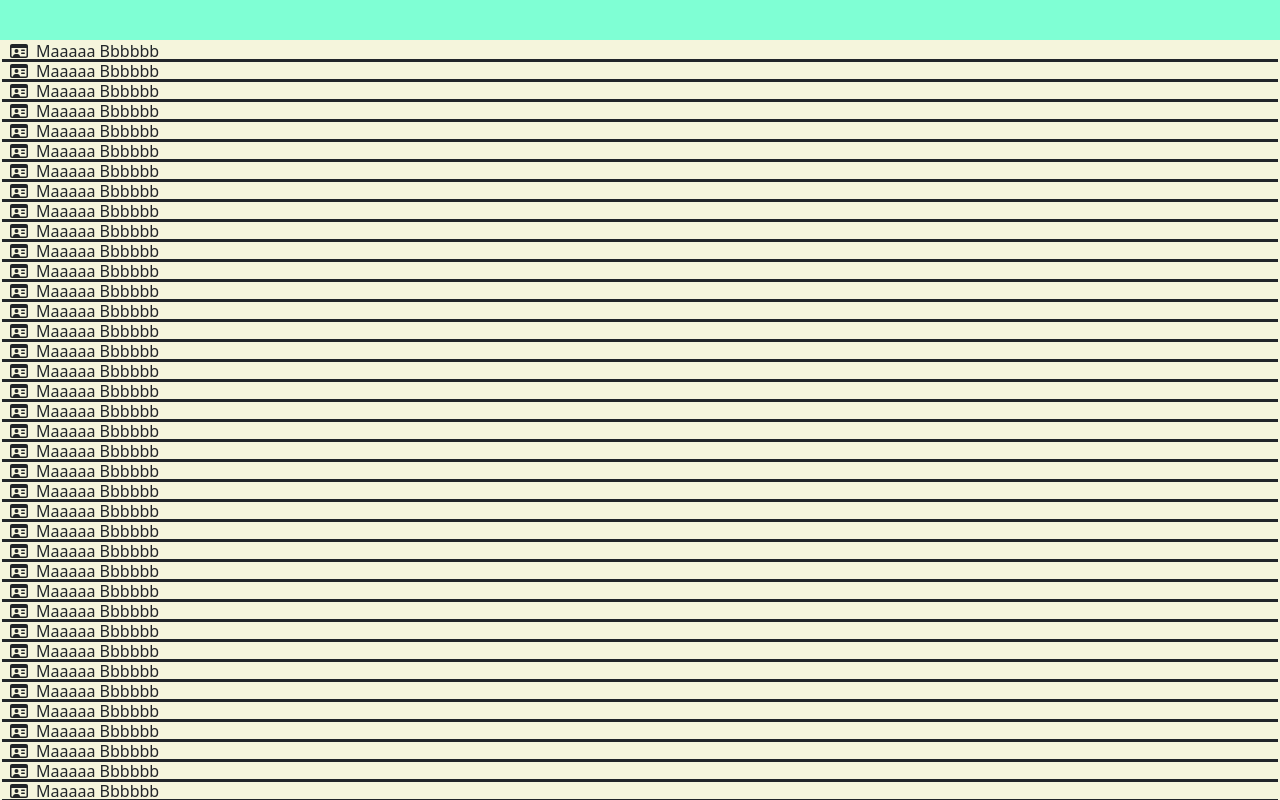
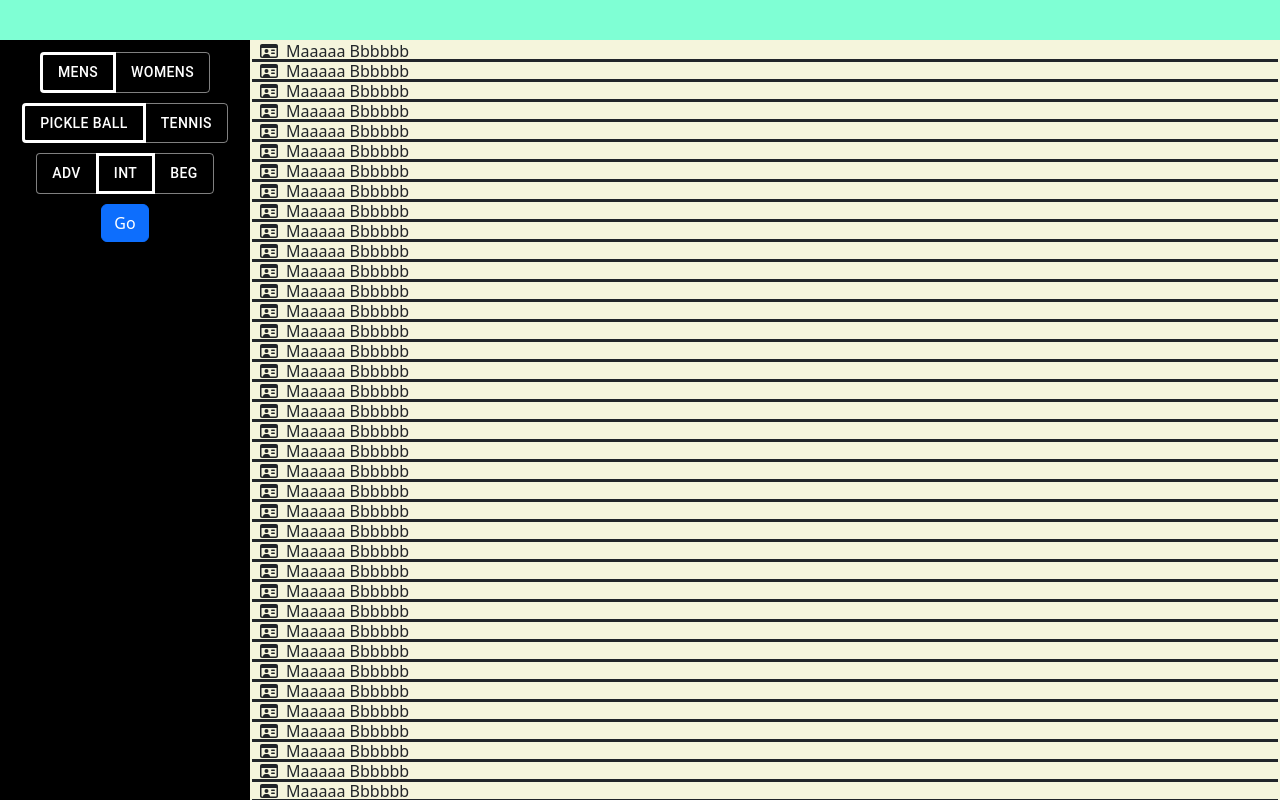
Before and after one commit to itayner/ladder, a React (Vite) app: page /ladder in a window 1280 px wide. Built offline with nearby package versions, Linux system fonts and the light colour scheme.

Commit message:
myMessage

```diff
--- a/src/App.jsx
+++ b/src/App.jsx
@@ -8,11 +8,13 @@ import "../src/stylesResp.css";
 import NavMob from "./components/mobile/NavMob";
 import NavDropdownMob from "./components/mobile/NavDropdownMob";
 import NavDesk from "./components/desktop/NavDesk.jsx";
-import LadderMob from "./components/mobile/content/LadderMob";
+import Ladder from "./components/mobile/content/Ladder";
 import LadderDesk from "./components/desktop/content/LadderDesk";
 import RegisterMob from "./components/mobile/content/RegisterMob.jsx";
 import RegisterDesk from "./components/desktop/content/RegisterDesk";
 import PlayerPopup from "./components/mobile/PlayerPopup";
+import FilterMob from "./components/mobile/content/FilterMob";
+import Sidebar from "./components/desktop/Sidebar";
 
 import { NavDropdownMobProvider } from "./contexts/navDropdownMob";
 import { ContentProvider } from "./contexts/content";
@@ -67,19 +69,15 @@ function App() {
         <RegContextProvider>
           <ContentProvider>
             <PlayerPopupMobProvider>
-              <div className="container-fluid no-padding my-container">
-                <div
-                  name="desktop-header"
-                  className="row my-row d-none d-sm-block"
-                >
-                  <div className="col desk-nav g-0"></div>
+              <div className="my-container">
+                <div name="desktop-header" className="d-none d-sm-block">
+                  <div className="desk-nav"></div>
                 </div>
-                <div className="row my-row my-body">
-                  <div
-                    name="desktop-side-panel"
-                    className="col-3 side-panel d-none d-sm-block g-0"
-                  ></div>
-                  <div name="main-panel" className="col main-panel g-0">
+                <div className="my-body">
+                  <div name="desktop-side-panel" className="side-panel">
+                    <Sidebar />
+                  </div>
+                  <div name="main-panel" className="main-panel">
                     <div
                       name="mobile-header-container"
                       className="d-xs-block d-sm-none mobile-header-container"
@@ -91,7 +89,8 @@ function App() {
                       className="content-panel content-resp"
                     >
                       <Routes>
-                        <Route path="/ladder" element={<LadderMob />} />
+                        <Route path="/ladder" element={<Ladder />} />
+                        <Route path="/filter" element={<FilterMob />} />
                         {/*
                         <Route path="/login" element={<LoginMob />} />
                         <Route path="/register" element={<RegisterMob />} />
@@ -103,7 +102,7 @@ function App() {
                     </div>
                     {/* Components unique to mobile */}
                     {isMobile && <NavDropdownMob />}
-                    {isMobile && <PlayerPopup />}
+                    <PlayerPopup />
                   </div>
                 </div>
               </div>
--- /dev/null
+++ b/src/components/desktop/Sidebar.jsx
@@ -0,0 +1,139 @@
+import React, { useState, useEffect } from "react";
+import { useNavigate } from "react-router-dom";
+import { ButtonGroup, Button } from "@mui/material";
+import { css } from "@emotion/css";
+
+import { useFilterContext } from "../../contexts/filter";
+import { useContent } from "../../contexts/content";
+
+function Sidebar(props) {
+  const navigate = useNavigate();
+  const { state: filter, dispatch: dFilter } = useFilterContext();
+  const { state: content, dispatch: dContent } = useContent();
+  const { gender, sport, skill } = filter;
+
+  const onGenderClick = (e) => {
+    dFilter({
+      type: "setFilter",
+      payload: { ...filter, gender: e.target.name },
+    });
+  };
+  const onSportClick = (e) => {
+    dFilter({
+      type: "setFilter",
+      payload: { ...filter, sport: e.target.name },
+    });
+  };
+  const onSkillClick = (e) => {
+    dFilter({
+      type: "setFilter",
+      payload: { ...filter, skill: e.target.name },
+    });
+  };
+  const onSubmit = () => {
+    dContent({ type: "setContent", payload: "ladder" });
+    navigate("/ladder");
+  };
+
+  const color = "white";
+
+  return (
+    <div className="sidebar-container">
+      <div className="sidebar-wrapper">
+        <div className="filter-item">
+          <ButtonGroup variant="outlined" color="secondary">
+            {/*
+                    <Button className={css`border-color: black !important; ${gender === 'Mens' ? 'border: 3px solid !important' : ''}`} onClick={onGenderClick} name='M'>M</Button>
+                    <Button className={css`border-color: black !important; ${gender === 'Womens' ? 'border: 3px solid !important' : ''}`} onClick={onGenderClick} name='F'>F</Button>
+                    */}
+            <Button
+              color={color}
+              className={css`
+                ${gender === "M" ? "border: 3px solid !important" : ""}
+              `}
+              onClick={onGenderClick}
+              name="M"
+            >
+              Mens
+            </Button>
+            <Button
+              color={color}
+              className={css`
+                ${gender === "W" ? "border: 3px solid !important" : ""}
+              `}
+              onClick={onGenderClick}
+              name="W"
+            >
+              Womens
+            </Button>
+          </ButtonGroup>
+        </div>
+        <div className="filter-item">
+          <ButtonGroup variant="outlined" color="primary">
+            <Button
+              color={color}
+              className={css`
+                ${sport === "Pickle Ball" ? "border: 3px solid !important" : ""}
+              `}
+              onClick={onSportClick}
+              name="Pickle Ball"
+            >
+              Pickle Ball
+            </Button>
+            <Button
+              color={color}
+              className={css`
+                ${sport === "Tennis" ? "border: 3px solid !important" : ""}
+              `}
+              onClick={onSportClick}
+              name="Tennis"
+            >
+              Tennis
+            </Button>
+          </ButtonGroup>
+        </div>
+        <div className="filter-item">
+          <ButtonGroup variant="outlined" color="primary">
+            <Button
+              color={color}
+              className={css`
+                ${skill === "Adv" ? "border: 3px solid !important" : ""}
+              `}
+              onClick={onSkillClick}
+              name="Adv"
+            >
+              Adv
+            </Button>
+            <Button
+              color={color}
+              className={css`
+                ${skill === "Int" ? "border: 3px solid !important" : ""}
+              `}
+              onClick={onSkillClick}
+              name="Int"
+            >
+              Int
+            </Button>
+            <Button
+              color={color}
+              className={css`
+                ${skill === "Beg" ? "border: 3px solid !important" : ""}
+              `}
+              onClick={onSkillClick}
+              name="Beg"
+            >
+              Beg
+            </Button>
+          </ButtonGroup>
+        </div>
+        <div className="filter-item">
+          <button onClick={onSubmit} className="btn btn-primary">
+            Go
+          </button>
+        </div>
+      </div>
+    </div>
+  );
+}
+
+export default Sidebar;
--- a/src/components/mobile/Content.jsx
+++ b/src/components/mobile/Content.jsx
@@ -2,7 +2,7 @@ import React, { useEffect } from "react";
 import { Routes, Route } from "react-router-dom";
 import NavMob from "./NavMob";
 import NavDropdownMob from "./NavDropdownMob";
-import LadderMob from "./content/LadderMob";
+import LadderMob from "./content/Ladder";
 import RegisterMob from "./content/RegisterMob";
 import RegisterMob2 from "./content/RegisterMob2";
 import LoginMob from "./content/LoginMob";
--- a/src/components/mobile/content/LadderMob.jsx
+++ b/src/components/mobile/content/Ladder.jsx
@@ -3,13 +3,14 @@ import addVertDragScroll from "../../../util/vertScroll";
 import { useEffect, useState } from "react";
 import arr from "../../../util/data";
 import _ from "lodash";
+import $ from "jquery";
 
 import Player from "../Player";
 import { useFilterContext } from "../../../contexts/filter";
 import { usePlayerPopupMob } from "../../../contexts/playerPopupMob";
 import { useDragContext } from "../../../contexts/drag";
 
-function LadderMob(props) {
+function Ladder(props) {
   const [players, setPlayers] = useState([]);
   const { state: filter } = useFilterContext();
   const { state: playerPopupState, dispatch: ppDispatcher } =
@@ -24,7 +25,7 @@ function LadderMob(props) {
   };
 
   useEffect(() => {
-    const removeVertDragScroll = addVertDragScroll("#ladder-mob-container");
+    const removeVertDragScroll = addVertDragScroll("#ladder-container");
     getData();
     return () => removeVertDragScroll();
   }, []);
@@ -46,7 +47,28 @@ function LadderMob(props) {
     if (!dragState.drag) {
       if (!playerPopupState.visible) {
         console.log("setPlayerPopup called!!!");
-        ppDispatcher({ type: "setPlayerPopup", payload: player });
+        console.log(e);
+
+        const elem = document.getElementById("ladder-container");
+        const isMobile = elem.offsetTop > 0; //implies whether width is greater than 576 => mobile vs desk
+        let top = 10;
+        if (elem.offsetHeight < 150) {
+          console.log("offsetHeight less than 200!!!");
+          e.preventDefault();
+          return;
+        }
+        if (isMobile) {
+          if (e.pageY + 150 > elem.offsetTop + elem.offsetHeight)
+            top = elem.offsetTop + 10;
+          else top = e.pageY - 40;
+        } else {
+          if (40 + elem.offsetHeight - e.pageY < 150) top = 10;
+          else top = e.pageY - 80;
+        }
+        console.log(
+          `offsetTop: ${elem.offsetTop}, offsetHeight: ${elem.offsetHeight}, e.pageY: ${e.pageY}`
+        );
+        ppDispatcher({ type: "setPlayerPopup", payload: { player, top } });
         e.stopPropagation();
       } else {
         console.log("hidePlayerPopup called!!!");
@@ -56,8 +78,8 @@ function LadderMob(props) {
   };
 
   return (
-    <div className="ladder-mob-container" id="ladder-mob-container">
-      <div className="ladder-mob-wrapper">
+    <div className="ladder-container" id="ladder-container">
+      <div className="ladder-wrapper">
         {filtered.map((i) => (
           <Player player={i} key={i.id} onClick={onClick(i)} />
         ))}
@@ -66,4 +88,4 @@ function LadderMob(props) {
   );
 }
 
-export default LadderMob;
+export default Ladder;
--- a/src/contexts/playerPopupMob.jsx
+++ b/src/contexts/playerPopupMob.jsx
@@ -5,10 +5,14 @@ const PlayerPopupContext = React.createContext();
 function reducer(state, action) {
   switch (action.type) {
     case "hidePlayerPopup": {
-      return { visible: false, player: { ...state.player } };
+      return { visible: false, player: { ...state.player }, top: state.top };
     }
     case "setPlayerPopup": {
-      return { player: action.payload, visible: true };
+      return {
+        player: action.payload.player,
+        top: action.payload.top,
+        visible: true,
+      };
     }
     default: {
       throw new Error(`Unhandled action type: ${action.type}`);
@@ -21,6 +25,7 @@ function PlayerPopupMobProvider({ children }) {
   const [state, dispatch] = React.useReducer(reducer, {
     visible: false,
     player,
+    top: 0,
   });
   // NOTE: you *might* need to memoize this value
   // Learn more in http://kcd.im/optimize-context
--- a/src/styles.css
+++ b/src/styles.css
@@ -29,20 +29,18 @@ body {
   padding-right: 0 !important;
 }
 .desk-nav {
-  height: 50px;
+  height: 40px;
   background-color: aquamarine;
-  width: 100%;
+  position: fixed;
+  top: 0;
+  left: 0;
+  right: 0;
+  height: 40px;
+  z-index: 2000;
 }
 .my-body {
   height: 100%;
-}
-.side-panel {
-  background-color: cornflowerblue;
-  height: 100%;
-}
-.main-panel {
-  background-color: darkseagreen;
-  height: 100%;
+  width: 100%;
 }
 .content-panel {
   height: 100%;
@@ -55,7 +53,6 @@ body {
 }
 .mobile-header-container {
   width: 100%;
-  height: 100%;
 }
 .nav-mob-container {
   width: 100%;
@@ -110,16 +107,7 @@ body {
   display: flex;
 }
 
-.ladder-mob-container {
-  background-color: grey;
-  position: absolute;
-  top: 40px;
-  left: 0;
-  right: 0;
-  bottom: 0;
-  overflow-y: hidden;
-}
-.ladder-mob-wrapper {
+.ladder-wrapper {
   background-color: beige;
   padding: 2px;
 }
@@ -129,6 +117,24 @@ body {
   border-bottom: 2px;
   border-color: black;
   border-bottom-style: groove;
+}
+.sidebar-container {
+  background-color: beige;
+  position: absolute;
+  top: 0;
+  left: 0;
+  right: 0;
+  bottom: 0;
+  overflow-y: hidden;
+}
+.sidebar-wrapper {
+  background-color: black;
+  padding: 2px;
+  width: 100%;
+  height: 100%;
+  display: flex;
+  flex-direction: column;
+  align-items: center;
 }
 .filter-mob-container {
   background-color: beige;
@@ -168,20 +174,22 @@ body {
   align-items: center;
   border-bottom: solid;
 }
-.player-popup-container-mob {
-  width: 100%;
-  min-height: 50px;
-  position: absolute;
-  top: 50px;
-  z-index: 98;
-  background-color: white;
-  border-radius: 5px;
-  box-shadow: rgba(0, 0, 0, 0.35) 0px 5px 15px;
-}
-.player-popup-wrapper-mob {
+
+.player-popup-wrapper {
   width: 100%;
   height: 100%;
   padding: 6px;
+  position: relative;
+}
+.player-popup-tail {
+  position: absolute;
+  left: 8px;
+  bottom: -8px;
+  width: 0;
+  height: 0;
+  border-top: 15px solid white;
+  border-right: 8px solid transparent;
+  border-left: 8px solid transparent;
 }
 
 .ladder-desk-container {
--- a/src/stylesResp.css
+++ b/src/stylesResp.css
@@ -1,5 +1,72 @@
-@media only screen and (max-width: 768px) {
+@media only screen and (max-width: 576px) {
   .content-resp {
     border-color: blue;
   }
+  .side-panel {
+    display: none;
+  }
+  .main-panel {
+    background-color: darkseagreen;
+    height: 100%;
+    width: 100%;
+  }
+  .ladder-container {
+    background-color: grey;
+    position: absolute;
+    top: 40px;
+    left: 0;
+    right: 0;
+    bottom: 0;
+    overflow-y: hidden;
+  }
+  .player-popup-container {
+    width: 85%;
+    min-height: 50px;
+    position: absolute;
+    top: 50px;
+    left: 25px;
+    z-index: 3001;
+    background-color: white;
+    border-radius: 10px;
+    box-shadow: rgba(0, 0, 0, 0.35) 0px 5px 15px;
+  }
 }
+@media only screen and (min-width: 576px) {
+  .side-panel {
+    background-color: cornflowerblue;
+    position: fixed;
+    width: 250px;
+    left: 0;
+    top: 40px;
+    bottom: 0;
+  }
+  .main-panel {
+    background-color: darkseagreen;
+    position: absolute;
+    top: 40px;
+    right: 0;
+    bottom: 0;
+    left: 250px;
+    overflow-y: auto;
+    z-index: 1;
+  }
+  .ladder-container {
+    background-color: grey;
+    position: absolute;
+    top: 0;
+    left: 0;
+    right: 0;
+    bottom: 0;
+  }
+  .player-popup-container {
+    width: 400px;
+    min-height: 50px;
+    position: absolute;
+    top: 50px;
+    left: 20px;
+    z-index: 4001;
+    background-color: white;
+    border-radius: 5px;
+    box-shadow: rgba(0, 0, 0, 0.35) 0px 5px 15px;
+  }
+}
```
Also changed, not shown: src/components/mobile/FilterButton.jsx (+23 -1 lines), src/components/mobile/NavMob.jsx (+0 -16 lines), src/components/mobile/PlayerPopup.jsx (+8 -3 lines).
